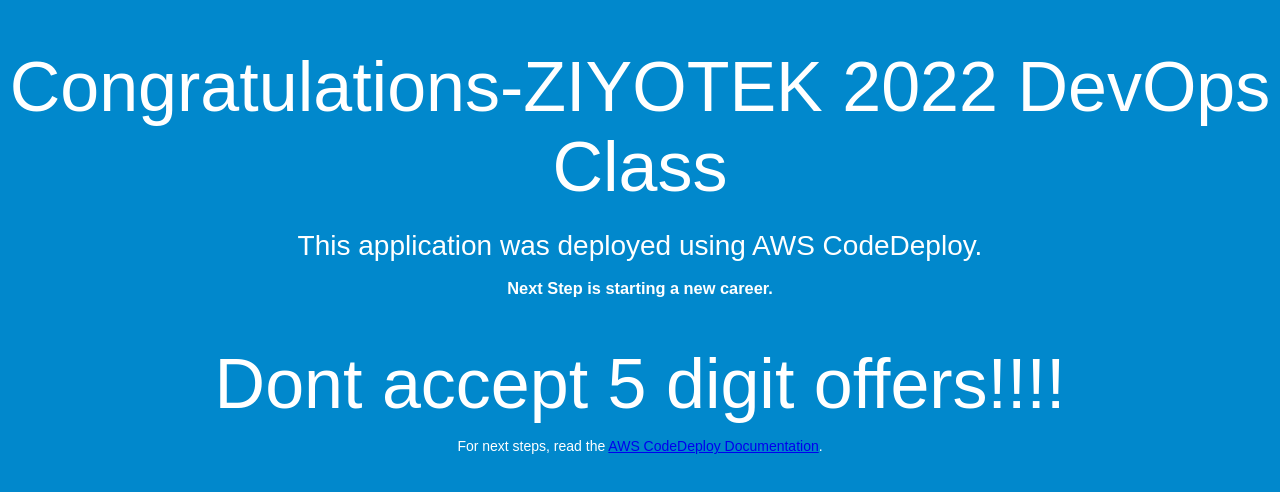
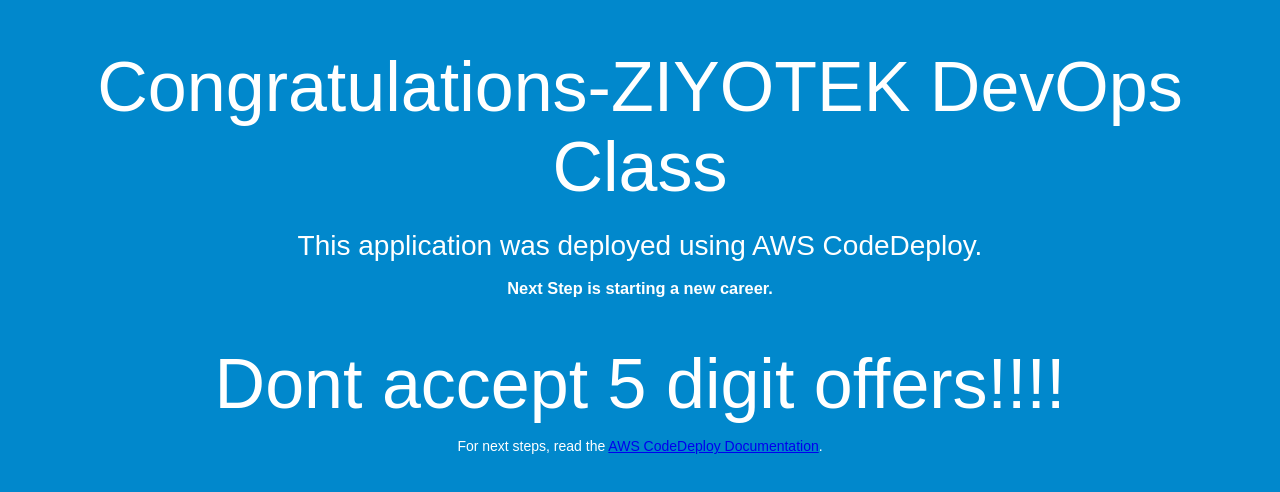
Before and after one commit to nickchim98/devops-project, a plain HTML site: page index.html in a window 1280 px wide. Drawn offline with Linux system fonts and the light colour scheme.

Commit message:
Update index.html

```diff
--- a/index.html
+++ b/index.html
@@ -26,7 +26,7 @@
 </head>
 <body>
   <div align="center">
-    <h1>Congratulations-ZIYOTEK 2022 DevOps Class</h1>
+    <h1>Congratulations-ZIYOTEK DevOps Class</h1>
     <h2>This application was deployed using AWS CodeDeploy.</h2>
     <h3>Next Step is starting a new career.</h3>
     <h1>Dont accept 5 digit offers!!!!</h1>
```
